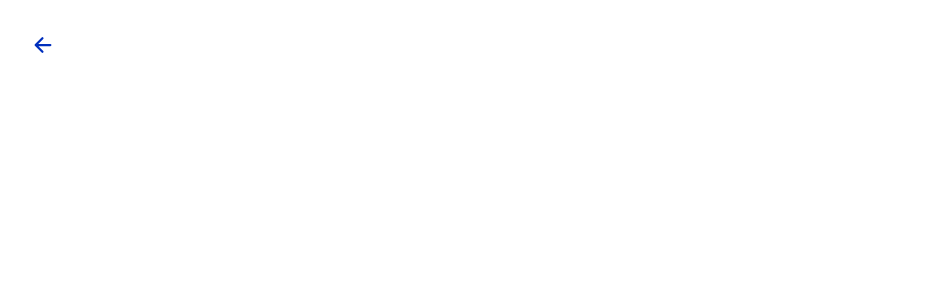
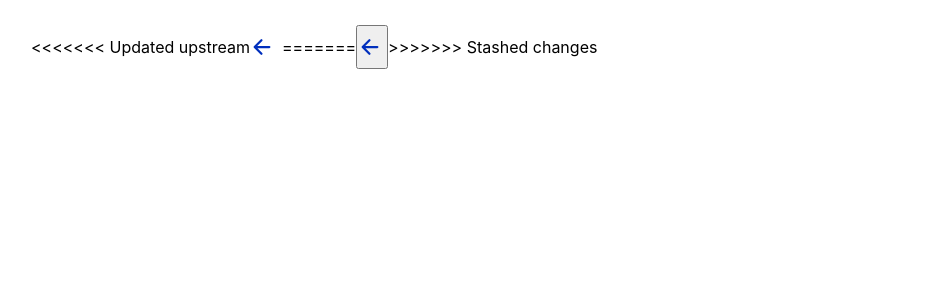
Before and after one commit to ghofraneeltaiefdigixis/projet_droussi, a plain HTML site: page pwa/delegation.html in a window 1280 px wide. Shown: the top 289 px of the page, without its empty margins (9-951 px from the left). Drawn offline with nearby package versions, Linux system fonts and the light colour scheme.

Commit message:
update abonnement ui

```diff
--- a/pwa/delegation.html
+++ b/pwa/delegation.html
@@ -24,9 +24,15 @@
   <div class="page-container">
     <!-- Header avec bouton retour -->
     <header class="page-header">
+<<<<<<< Updated upstream
       <a href="gouvernorat.html" class="btn-back">
         <ion-icon name="arrow-back-outline"></ion-icon>
       </a>
+=======
+      <button type="button" class="btn-back" onclick="window.history.back()">
+        <ion-icon name="arrow-back-outline"></ion-icon>
+      </button>
+>>>>>>> Stashed changes
     </header>
 
     <!-- Contenu principal -->
```
Also changed, not shown: pwa/classe.html (+5 -0 lines), pwa/ecole.html (+6 -0 lines), pwa/gouvernorat.html (+6 -0 lines).
